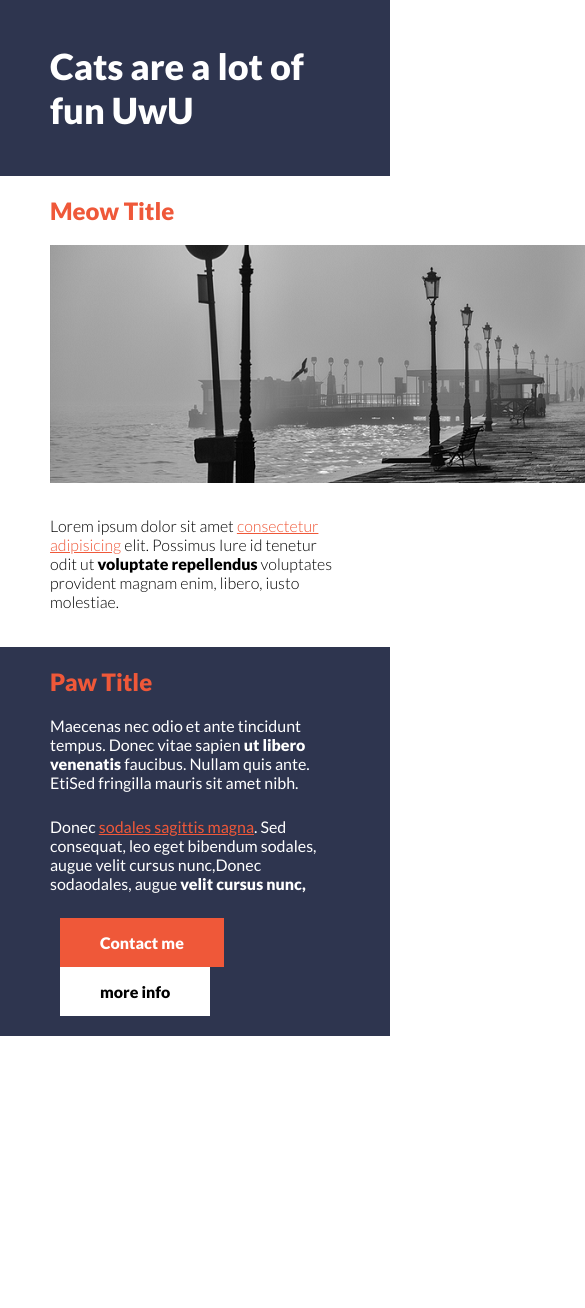
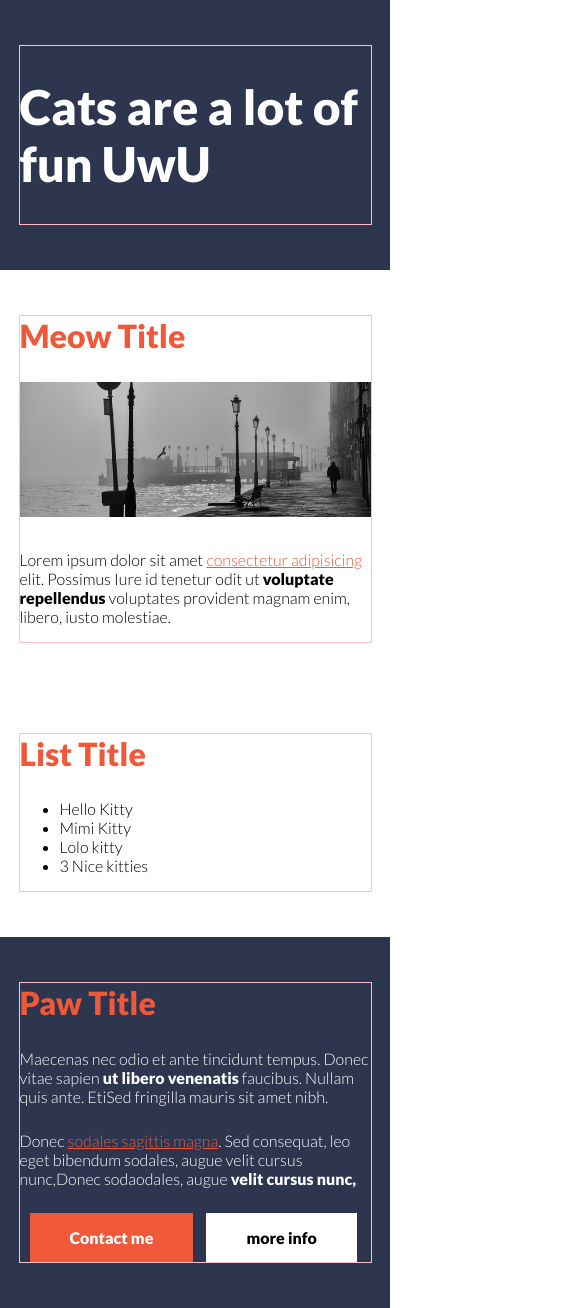
Before and after one commit to username-98/css-training-5, a plain HTML site: page index.html in a window 390 px wide. Shown: the top 1308 px of the page, 585 px wide, since content can reach past the window. Before the commit the page ends 1036 px from the top, so only its background shows below. Drawn offline with Linux system fonts and the light colour scheme.

Commit message:
add : responsive design

```diff
--- a/css/style.css
+++ b/css/style.css
@@ -1,31 +1,19 @@
 body {
     font-family: 'lato', sans-serif;
-    font-weight: 18px;
+    font-size: 1rem;
+    font-weight: 300;
     margin: 0;
 
 }
 
-.header,
-.section,
-.footer {
-    padding: 20px 50px;
-    margin: 0 auto;
-    max-width: 620px;
-}
-
-
-.header,
-.footer {
-    background: #2e354f;
-    color: #fff;
-}
+/* ------- general selectors ------- */
 
 h1 {
-    font-size: 36px;
+    font-size: 3rem;
 }
 
 h2 {
-    font-size: 24px;
+    font-size: 2rem;
     color: #ef5839;
     margin-top: 0;
 }
@@ -39,14 +27,46 @@ a:focus {
     color: cornflowerblue;
 }
 
+
+
+img {
+    width: 100%;
+}
+
+ul {
+    font-size: 1rem;
+}
+
+/* ---------- specific selectors -------- */
+
+.header,
+.section,
+.footer {
+    padding: 45px 0;
+
+}
+
+.container {
+    width: 90%;
+    max-width: 620px;
+    margin: 0 auto;
+    border: pink solid 1px;
+}
+
+
+.header,
+.footer {
+    background: #2e354f;
+    color: #fff;
+}
+
 .section p {
-    font-weight: 300;
     margin-top: 30px;
 }
 
 .footer p {
     margin-bottom: 25px;
-    font-weight: 400;
+    /* font-weight: 400; */
 }
 
 .text-bold {
@@ -61,6 +81,7 @@ a:focus {
     padding: 15px 40px;
     text-decoration: none;
     font-weight: 900;
+    font-size: 1rem;
 }
 
 .btn:hover,
--- a/index.html
+++ b/index.html
@@ -11,23 +11,45 @@
 
 <body>
     <header class="header">
+        <div class="container">
             <h1>Cats are a lot of fun UwU</h1>
+        </div>
     </header>
 
     <section class="section">
+        <div class="container">
             <h2>Meow Title</h2>
             <img src="img/img.png" alt="morning fog in venice facemount acrylic">
-        <p>Lorem ipsum dolor sit amet <a href="#">consectetur adipisicing</a> elit. Possimus  Iure id tenetur odit ut <span class="text-bold">voluptate repellendus</span> voluptates
-            provident magnam enim, libero, iusto molestiae.</p>
+            <p>Lorem ipsum dolor sit amet <a href="#">consectetur adipisicing</a> elit. Possimus Iure id tenetur odit ut
+                <span class="text-bold">voluptate repellendus</span> voluptates
+                provident magnam enim, libero, iusto molestiae.
+            </p>
+        </div>
+    </section>
 
+    <section class="section section-list">
+      <div class="container">
+          <h2>List Title</h2>
+          <ul>
+            <li>Hello Kitty</li>
+            <li>Mimi Kitty</li>
+            <li>Lolo kitty</li>
+            <li>3 Nice kitties</li>
+          </ul>
+      </div>
     </section>
 
     <footer class="footer">
+        <div class="container">
             <h2>Paw Title</h2>
-        <p>Maecenas nec odio et ante tincidunt tempus. Donec vitae sapien <span class="text-bold">ut libero venenatis</span> faucibus. Nullam quis ante. EtiSed fringilla mauris sit amet nibh.</p>
-        <p>Donec <a href="#">sodales sagittis magna</a>. Sed consequat, leo eget bibendum sodales, augue velit cursus nunc,Donec sodaodales, augue <span class="text-bold">velit cursus nunc,</span></p>
+            <p>Maecenas nec odio et ante tincidunt tempus. Donec vitae sapien <span class="text-bold">ut libero
+                    venenatis</span> faucibus. Nullam quis ante. EtiSed fringilla mauris sit amet nibh.</p>
+            <p>Donec <a href="#">sodales sagittis magna</a>. Sed consequat, leo eget bibendum sodales, augue velit
+                cursus nunc,Donec sodaodales, augue <span class="text-bold">velit cursus nunc,</span></p>
             <a class="btn btn-accent" href="#">Contact me</a>
             <a class="btn btn-light" href="#">more info</a>
+        </div>
+
     </footer>
 
 </body>
```
Lines whose indentation alone changed are shown as unchanged.
